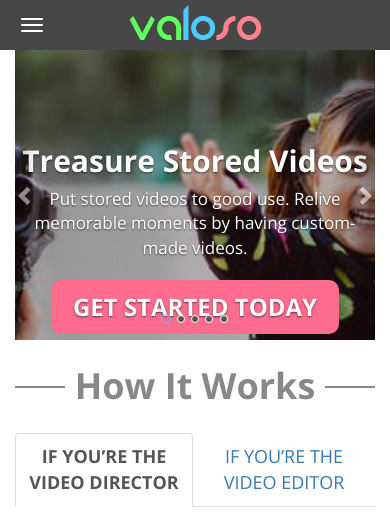
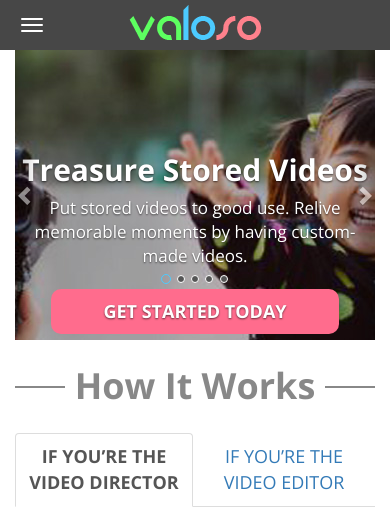
Before and after one commit to sergey-ivanov-79/Valoso, a PHP site: page /landing-page.html in a window 390 px wide; the page is wider, and only the part inside the window is pictured. Shown: the top 523 px of that part. Run offline with PHP 8.4, Linux system fonts and the light colour scheme; some libraries are stand-ins or nearby versions.

Commit message:
no message

```diff
--- a/css/style.css
+++ b/css/style.css
@@ -592,7 +592,7 @@ footer {
 #header .sliderBox .carousel-control {
   width:6%;
 }
-#header .sliderBox .carousel-indicators {
+.sliderBox .carousel-indicators {
   bottom:0px;
 }
 #header .sliderBox .carousel-indicators li {
@@ -738,6 +738,8 @@ footer {
   }
   #header .sliderBox .carousel-caption .text {
     font-size:17px;
+    margin-left:15px;
+    margin-right:15px;
   }
   #topTab li, #userLoginTab li {
     font-size:18px;
@@ -758,6 +760,12 @@ footer {
    font-size:16px;
    bottom:43px;
  }
+ #header .sliderBox .carousel-indicators {
+    bottom:40px;
+  }
+  #header .sliderBox .butLink {
+    font-size:18px;
+  }
 }
 @media (max-width: 333px) {
   .butPanel a {
@@ -773,4 +781,5 @@ footer {
   .boxCont .image .outBorder {
     width:80%;
   }
+
 }
```
